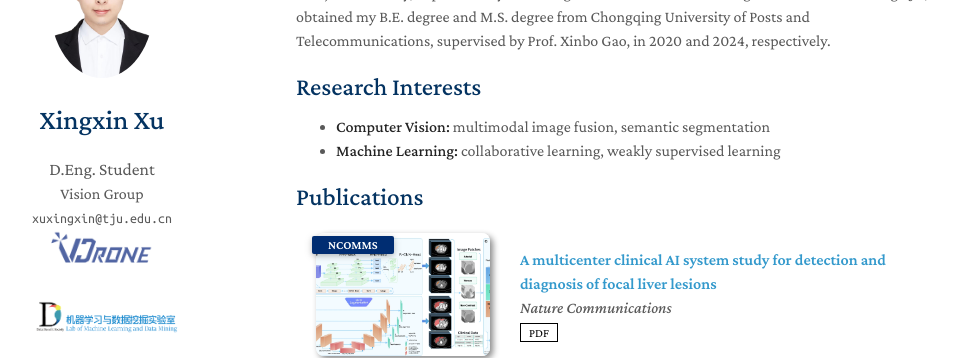
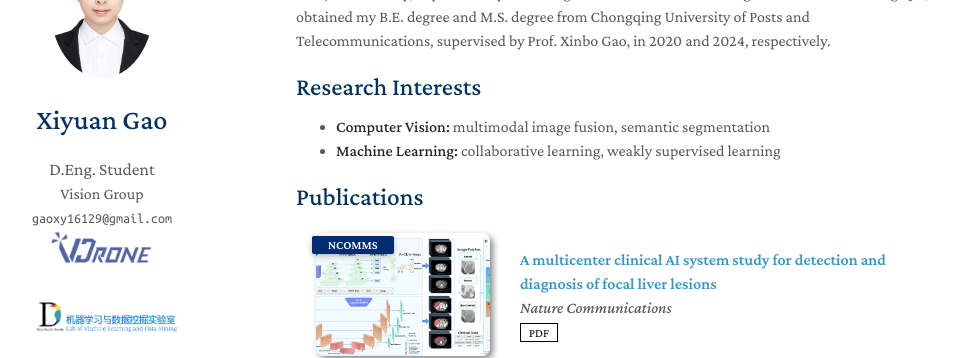
Before and after one commit to Gao-xiyuan/gxy.github.io, a Jekyll site: the page built from index.md, in a window 1280 px wide. Shown: the part 152-510 px from the top of the page, without its empty margins (174-1141 px from the left). Built offline with Jekyll 4.4.1, drawn with Linux system fonts in a browser that asks for light colours; nearby versions of some CDN libraries; a style sheet for code colours, icons or effects is not loaded; our own code applies the rules of GitHub Pages for plain Markdown files.

Commit message:
Update _config.yml

```diff
--- a/_config.yml
+++ b/_config.yml
@@ -1,8 +1,8 @@
 # Basic Information
-title: Xingxin Xu
+title: Xiyuan Gao
 position: D.Eng. Student
 affiliation: Vision Group
-email: xuxingxin@tju.edu.cn
+email: gaoxy16129@gmail.com
 
 # Search Engine Optimization (SEO)
 # The following information is used to improve the website traffic from search engines, e.g., Google.
```
